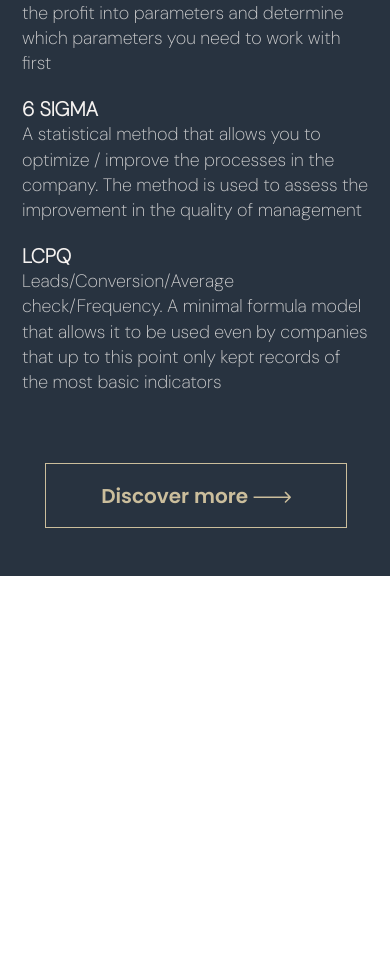
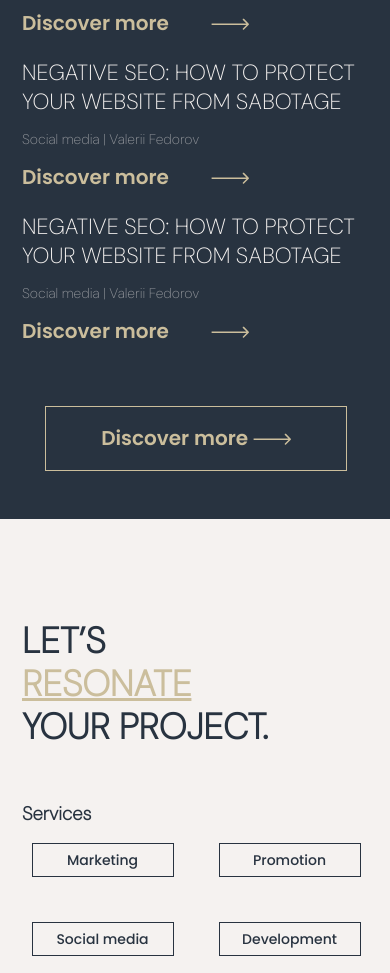
Before and after one commit to Maksym-Svyrydov/resonate-next, a Next.js app: page / in a window 390 px wide. Shown: the part 860-1833 px from the top of the page. Before the commit the page ends 1436 px from the top, so only its background shows below. Built offline with nearby package versions, Linux system fonts and the light colour scheme.

Commit message:
not resolved problem with some img

```diff
--- a/package.json
+++ b/package.json
@@ -14,6 +14,7 @@
     "@mui/material": "^5.14.10",
     "eslint": "8.49.0",
     "eslint-config-next": "13.5.2",
+    "formik": "^2.4.5",
     "lodas": "^1.2.0",
     "next": "13.5.2",
     "react": "18.2.0",
--- a/src/components/main/6-Reviews/Reviews.js
+++ b/src/components/main/6-Reviews/Reviews.js
@@ -1,5 +1,5 @@
 import { Section, Text, TextAccent, Quote, QuoteImg } from './Reviews.styled';
-import quote from '../../../img/quote.svg';
+import quote from '../../../../public/img/quote.svg';
 import { SliderReviews } from './Slider_reviews';
 const Reviews = () => {
   return (
--- a/src/components/main/6-Reviews/Reviews.styled.js
+++ b/src/components/main/6-Reviews/Reviews.styled.js
@@ -1,3 +1,4 @@
+import Image from 'next/image';
 import styled from 'styled-components';
 
 export const Section = styled.div`
@@ -42,7 +43,7 @@ export const TextAccent = styled.span`
 export const Quote = styled.div`
   margin-bottom: 10px;
 `;
-export const QuoteImg = styled.img`
+export const QuoteImg = styled(Image)`
   width: 78px;
   height: 78px;
 `;
--- a/src/components/main/6-Reviews/Slider_reviews.styled.js
+++ b/src/components/main/6-Reviews/Slider_reviews.styled.js
@@ -1,6 +1,6 @@
 import Slider from 'react-slick';
 import styled from 'styled-components';
-
+import Image from 'next/image';
 export const ReviewsCustomers = styled(Slider)`
   display: flex;
   flex-direction: column;
@@ -41,7 +41,7 @@ export const CustomerWrapper = styled.div`
   margin-left: 14px;
   margin-top: auto;
 `;
-export const CustomerAvatar = styled.img`
+export const CustomerAvatar = styled(Image)`
   border-radius: 41px;
   width: 82px;
   @media screen and (min-width: 667px) {
--- a/src/components/main/7-Articles/Articles.js
+++ b/src/components/main/7-Articles/Articles.js
@@ -13,9 +13,9 @@ import {
   WrapperArticles,
   ArticleLink,
 } from './Articles.styled';
-import linkedinImg from '../../../img/Linkedin_img.png';
-import arrow from '../../../img/Arrow_link_right.svg';
-import ButtonMore from '../../Button-more/ButtonMore';
+import linkedinImg from '../../../../public/img/Linkedin_img.png';
+import arrow from '../../../../public/img/Arrow_link_right.svg';
+import ButtonMore from '../../Buttons/ButtonMore';
 const Articles = () => {
   return (
     <Section>
--- a/src/components/main/7-Articles/Articles.styled.js
+++ b/src/components/main/7-Articles/Articles.styled.js
@@ -1,5 +1,5 @@
+import Image from 'next/image';
 import styled from 'styled-components';
-
 export const Section = styled.section`
   display: flex;
   box-sizing: border-box;
@@ -34,7 +34,7 @@ export const Title = styled.h2`
   margin: 0px 0px 16px 0px;
 `;
 
-export const Img = styled.img`
+export const Img = styled(Image)`
   display: block;
   margin-bottom: 13px;
   margin-left: auto;
@@ -81,7 +81,7 @@ export const Link = styled.a`
 
   text-decoration: none;
 `;
-export const Arrow = styled.img`
+export const Arrow = styled(Image)`
   margin-left: 37px;
 `;
 export const ArticleLink = styled.p`
--- a/src/components/main/8-Footer/Footer.styled.js
+++ b/src/components/main/8-Footer/Footer.styled.js
@@ -1,4 +1,5 @@
 import styled from 'styled-components';
+import Image from 'next/image';
 export const Section = styled.section`
   display: flex;
   box-sizing: border-box;
@@ -201,7 +202,7 @@ export const IconItem = styled.li`
   align-items: center;
   justify-content: center;
 `;
-export const Icon = styled.img`
+export const Icon = styled(Image)`
   width: 24px;
   height: 25px;
   fill: #283340;
--- /dev/null
+++ b/src/components/main/FeedbackForm/Form.js
@@ -0,0 +1,127 @@
+import { Formik, Form } from 'formik';
+import { useState } from 'react';
+import {
+  CheckboxContainer,
+  Wrapper,
+  Checkbox,
+  Label,
+  InputContainer,
+  Input,
+  ButtonSubmit,
+  ContactTitle,
+} from './Form.styled';
+import { nanoid } from 'nanoid';
+
+const FormFeedback = () => {
+  const [screen, setScreen] = useState(() => window.innerWidth);
+  useState(() => setScreen(window.innerWidth));
+  return (
+    <div>
+      <Formik
+        initialValues={{
+          id: nanoid(),
+          Name: '',
+          Phone: '',
+          email: '',
+          services: [],
+          details: '',
+        }}
+        onSubmit={(values, onSubmitProps) => {
+          console.log(values);
+          // console.log(values.Name);
+          onSubmitProps.resetForm();
+          alert(`Dear ${values.Name} we are callback you!`);
+        }}
+      >
+        <Form>
+          <div id="checkbox-group">
+            <h3>Services</h3>
+          </div>
+
+          <CheckboxContainer role="group" aria-labelledby="checkbox-group">
+            <Wrapper>
+              <Checkbox
+                id="Marketing"
+                type="checkbox"
+                name="services"
+                value="Marketing"
+              />
+              <Label htmlFor="Marketing"> Marketing</Label>
+            </Wrapper>
+            <Wrapper>
+              <Checkbox
+                id="Promotion"
+                type="checkbox"
+                name="services"
+                value="Promotion"
+              />
+              <Label htmlFor="Promotion">Promotion</Label>
+            </Wrapper>
+            <Wrapper>
+              <Checkbox
+                id="Social"
+                type="checkbox"
+                name="services"
+                value="Social media"
+              />
+              <Label htmlFor="Social">Social media</Label>
+            </Wrapper>
+            <Wrapper>
+              <Checkbox
+                id="Development"
+                type="checkbox"
+                name="services"
+                value="Development"
+              />
+              <Label htmlFor="Development">Development</Label>
+            </Wrapper>
+            <Wrapper>
+              <Checkbox
+                id="Branding"
+                type="checkbox"
+                name="services"
+                value="Branding"
+              />
+              <Label htmlFor="Branding">Branding</Label>
+            </Wrapper>
+            <Wrapper>
+              <Checkbox
+                id="Other"
+                type="checkbox"
+                name="services"
+                value="Other"
+              />
+              <Label htmlFor="Other">Other</Label>
+            </Wrapper>
+          </CheckboxContainer>
+          {screen < 1364 ? <ContactTitle>Contact info</ContactTitle> : <></>}
+          <InputContainer>
+            <Input id="Name" name="Name" placeholder="Name*" required />
+
+            <Input id="Phone" name="Phone" placeholder="Phone" />
+
+            <Input
+              id="email"
+              name="email"
+              placeholder="Email*"
+              type="email"
+              required
+            />
+
+            <Input
+              id="details"
+              name="details"
+              placeholder="Project details"
+              type="textarea"
+              required
+            />
+
+            <ButtonSubmit type="submit">Send</ButtonSubmit>
+          </InputContainer>
+        </Form>
+      </Formik>
+    </div>
+  );
+};
+
+export default FormFeedback;
--- /dev/null
+++ b/src/components/main/FeedbackForm/Form.styled.js
@@ -0,0 +1,156 @@
+import styled from 'styled-components';
+import Image from 'next/image';
+import { Field } from 'formik';
+export const CheckboxContainer = styled.div`
+  display: flex;
+  flex-direction: row;
+  flex-wrap: wrap;
+
+  @media screen and (max-width: 1364px) {
+    gap: 45px;
+    width: 100%;
+    margin-bottom: 30px;
+    justify-content: center;
+  }
+  @media screen and (min-width: 1365px) {
+    width: 850px;
+    gap: 40px;
+    margin-bottom: 45px;
+  }
+`;
+export const Wrapper = styled.div`
+  input:checked {
+    & + label {
+      display: flex;
+      justify-content: center;
+      align-items: center;
+      font-family: 'Poppins', sans-serif;
+      font-style: normal;
+      font-weight: 500;
+      line-height: normal;
+      border: 1px solid #283340;
+      color: #cbbe9c;
+      background-color: #283340;
+
+      @media screen and (max-width: 1364px) {
+        width: 140px;
+        height: 32px;
+        font-size: 14px;
+      }
+      @media screen and (min-width: 1365px) {
+        width: 140px;
+        height: 32px;
+        font-size: 14px;
+      }
+
+      @media screen and (min-width: 1919px) {
+        width: 212px;
+        height: 49px;
+        font-size: 18px;
+      }
+    }
+  }
+`;
+export const Checkbox = styled(Field)`
+  position: absolute;
+  opacity: 0;
+  width: 0;
+  height: 0;
+  appearance: none;
+`;
+export const Label = styled.label`
+  cursor: pointer;
+  display: flex;
+  justify-content: center;
+  align-items: center;
+  font-family: 'Poppins', sans-serif;
+  font-style: normal;
+  font-weight: 500;
+  line-height: normal;
+  border: 1px solid #283340;
+  color: #283340;
+
+  @media screen and (max-width: 1364px) {
+    width: 140px;
+    height: 32px;
+    font-size: 14px;
+  }
+  @media screen and (min-width: 1365px) {
+    width: 140px;
+    height: 32px;
+    font-size: 14px;
+  }
+  @media screen and (min-width: 1919px) {
+    width: 212px;
+    height: 49px;
+    font-size: 18px;
+  }
+`;
+export const ContactTitle = styled.p`
+  font-size: 24px;
+  font-style: normal;
+  font-weight: 700;
+  line-height: 120%; /* 28.8px */
+  text-transform: uppercase;
+  margin: 0px 0px 36px 0px;
+`;
+export const InputContainer = styled.div`
+  display: flex;
+  flex-direction: column;
+  width: 720px;
+  gap: 25px;
+  @media screen and (max-width: 1364px) {
+    width: 100%;
+  }
+`;
+export const Input = styled(Field)`
+  font-size: 24px;
+  color: #283340;
+  background: #f5f2f0;
+  border-top: none;
+  border-left: none;
+  border-right: none;
+  border-bottom: 2px solid #283340;
+  padding: 6px 10px;
+  @media screen and (max-width: 1364px) {
+    ${'' /* width: 100%; */}
+    font-size: 16px;
+    margin: 0px 0px 12px 0px;
+  }
+  @media screen and (min-width: 1365px) {
+    font-size: 18px;
+    margin: 0px 0px 12px 0px;
+  }
+
+  @media screen and (min-width: 1919px) {
+    margin: 0px 0px 20px 0px;
+    font-size: 24px;
+  }
+`;
+export const ButtonSubmit = styled.button`
+  border: 1px solid #283340;
+  margin: 25px auto 0px 0px;
+  color: #283340;
+  text-align: center;
+  font-family: Poppins;
+  font-size: 20px;
+  font-style: normal;
+  font-weight: 600;
+  line-height: normal;
+  @media screen and (max-width: 1364px) {
+    width: 140px;
+    height: 42px;
+    font-size: 14px;
+    margin: 25px auto 25px 0px;
+  }
+  @media screen and (min-width: 1365px) {
+    width: 140px;
+    height: 32px;
+    font-size: 14px;
+  }
+  @media screen and (min-width: 1919px) {
+    width: 212px;
+    height: 49px;
+    font-size: 18px;
+  }
+`;
--- a/src/pages/index.js
+++ b/src/pages/index.js
@@ -11,6 +11,9 @@ import Develop from '@/components/main/2-Promo/5-Develop';
 import Cases from '@/components/main/3-Cases/Cases';
 import Proud from '@/components/main/4-Customers/2-Proud';
 import Profit from '@/components/main/5-Profit/Profit';
+import Reviews from '@/components/main/6-Reviews/Reviews';
+import Articles from '@/components/main/7-Articles/Articles';
+import Footer from '@/components/main/8-Footer/Footer';
 
 const Home = () => {
   const mobile = useMediaQuery('(max-width:1239px)');
@@ -38,7 +41,10 @@ const Home = () => {
         {/* <Develop /> */}
         {/* <Cases /> */}
         {/* <Proud /> */}
-        <Profit />
+        {/* <Profit /> */}
+        {/* <Reviews /> */}
+        <Articles />
+        <Footer />
       </>
     );
   }
```
Also changed, not shown: src/components/main/6-Reviews/Slider_reviews.js (+14 -11 lines), src/components/main/8-Footer/Footer.js (+9 -9 lines), 1 other file (tests, documents, lock files or other folders).
